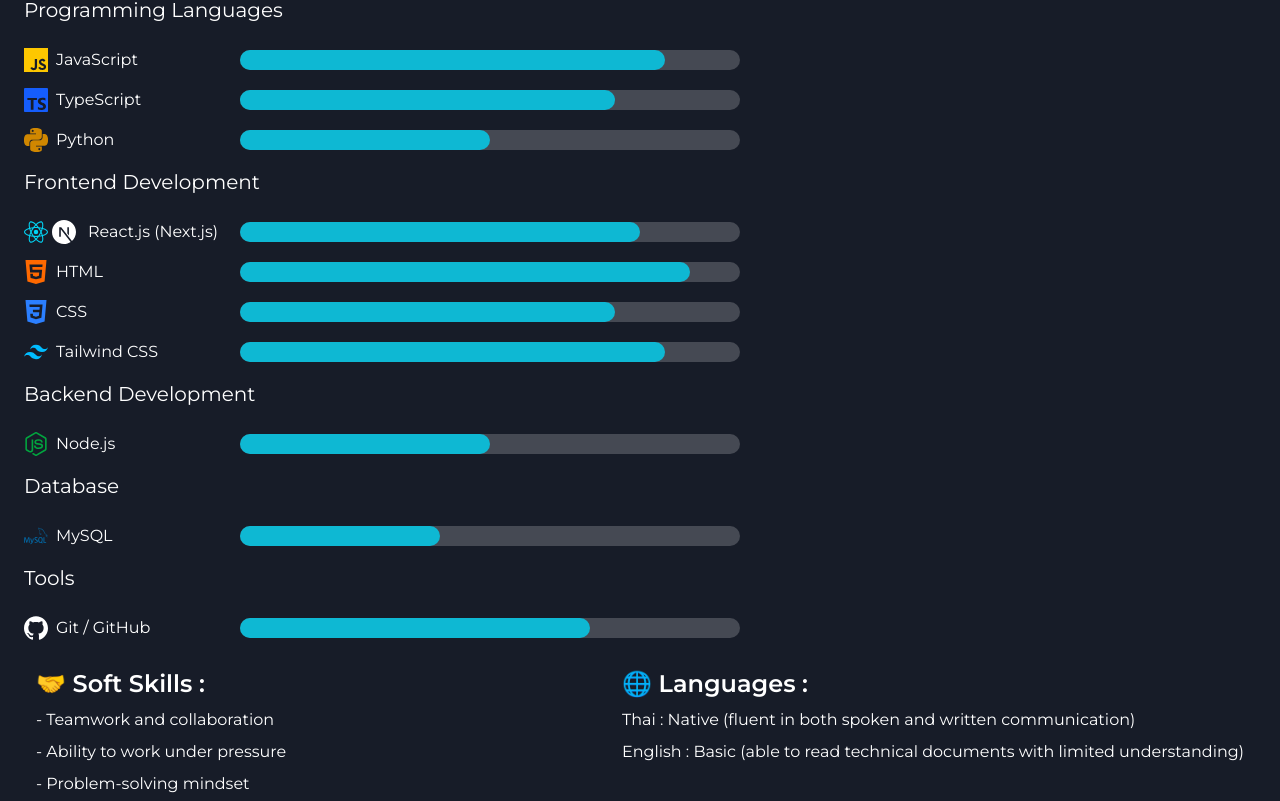
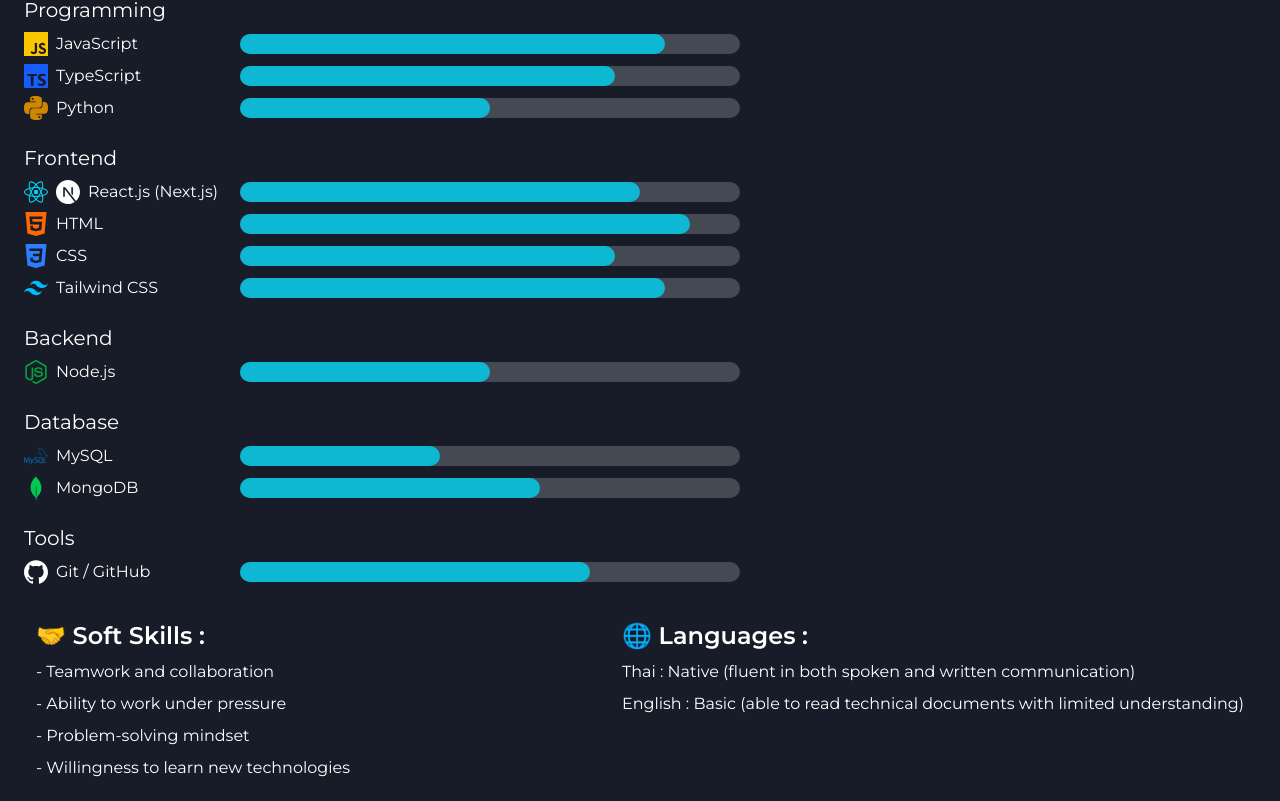
Before and after one commit to MrWorathep/my-portfolio-frontend, a Next.js app: page / in a window 1280 px wide. Shown: the part 919-1720 px from the top of the page. Built offline with nearby package versions, Linux system fonts and the light colour scheme; no server answers.

Commit message:
add motion animation all page

```diff
--- a/package.json
+++ b/package.json
@@ -11,6 +11,7 @@
   "dependencies": {
     "axios": "^1.9.0",
     "classnames": "^2.5.1",
+    "framer-motion": "^12.18.1",
     "next": "^15.3.3",
     "react": "^19.1.0",
     "react-dom": "^19.1.0",
--- a/src/app/globals.css
+++ b/src/app/globals.css
@@ -21,6 +21,7 @@
 }
 
 html {
+  overflow-x: hidden;
   scroll-behavior: smooth;
   scroll-padding-top: 100px;
   margin: 0;
--- a/src/app/page/contract/ContactPage.tsx
+++ b/src/app/page/contract/ContactPage.tsx
@@ -1,8 +1,15 @@
+"use client";
 import React from "react";
+import { motion } from "framer-motion";
 
 function ContactPage() {
   return (
-    <div className="p-2 md:p-6 text-white bg-[#171c28]">
+    <motion.div
+      className="p-2 md:p-6 text-white bg-[#171c28]"
+      initial={{ opacity: 0, x: -200 }}
+      whileInView={{ opacity: 1, x: 0 }}
+      transition={{ duration: 0.6 }}
+    >
       <h1 className="mt-3 mb-3 text-4xl font-bold">Contact</h1>
       <div className="space-y-2">
         <div className="flex items-center gap-2">
@@ -49,7 +56,7 @@
           </a>
         </div>
       </div>
-    </div>
+    </motion.div>
   );
 }
 
--- a/src/app/page/education/EducationPage.tsx
+++ b/src/app/page/education/EducationPage.tsx
@@ -1,9 +1,16 @@
+"use client";
 import React from "react";
 import Image from "next/image";
+import { motion } from "framer-motion";
 
 function EducationPage() {
   return (
-    <div className="p-2 md:p-6">
+    <motion.div
+      className="p-2 md:p-6"
+      initial={{ opacity: 0, x: 200 }}
+      whileInView={{ opacity: 1, x: 0 }}
+      transition={{ duration: 0.6 }}
+    >
       <h1 className="mt-3 mb-3 text-4xl font-bold">Education</h1>
       <div className="flex flex-wrap gap-2">
         <div className="flex flex-col flex-1 min-w-[300px] p-3 items-start">
@@ -51,7 +58,7 @@
           </div>
         </div>
       </div>
-    </div>
+    </motion.div>
   );
 }
 
--- a/src/app/page/experience/ExperiencePage.tsx
+++ b/src/app/page/experience/ExperiencePage.tsx
@@ -1,7 +1,7 @@
 "use client";
-
 import Image from "next/image";
 import { Experience } from "@/services/experienceService";
+import { motion } from "framer-motion";
 
 type Props = {
   experiences: Experience[];
@@ -10,14 +10,24 @@
 export default function ExperiencePage({ experiences }: Props) {
   return (
     <div className="p-2 md:p-6">
-      <h1 className="mt-3 mb-3 text-4xl font-bold">Experience</h1>
+      <motion.h1
+        className="mt-3 mb-3 text-4xl font-bold"
+        initial={{ opacity: 0, x: -200 }}
+        whileInView={{ opacity: 1, x: 0 }}
+        transition={{ duration: 0.6 }}
+      >
+        Experience
+      </motion.h1>
       {experiences
         .slice()
         .reverse()
         .map((exp) => (
-          <div
+          <motion.div
             className="flex flex-col gap-2 mt-4 justify-center"
             key={exp._id}
+            initial={{ opacity: 0, x: -200 }}
+            whileInView={{ opacity: 1, x: 0 }}
+            transition={{ duration: 0.6 }}
           >
             <h2 className="text-xl font-semibold">{exp.title}</h2>
             <div className="w-full max-w-[500px] aspect-video relative flex justify-center">
@@ -48,7 +58,7 @@
                 ))}
               </ul>
             </div>
-          </div>
+          </motion.div>
         ))}
     </div>
   );
--- a/src/app/page/skills/page.tsx
+++ b/src/app/page/skills/page.tsx
@@ -1,3 +1,4 @@
+"use client";
 import {
   SiTypescript,
   SiJavascript,
@@ -9,115 +10,124 @@
   SiTailwindcss,
   SiNodedotjs,
   SiMysql,
+  SiMongodb,
   SiGithub,
 } from "react-icons/si";
+import { motion } from "framer-motion";
+
+const skills = {
+  programming: [
+    {
+      icon: <SiJavascript className="w-6 h-6 text-yellow-400" />,
+      label: "JavaScript",
+      level: "85%",
+    },
+    {
+      icon: <SiTypescript className="w-6 h-6 text-blue-600" />,
+      label: "TypeScript",
+      level: "75%",
+    },
+    {
+      icon: <SiPython className="w-6 h-6 text-yellow-600" />,
+      label: "Python",
+      level: "50%",
+    },
+  ],
+  frontend: [
+    {
+      icon: (
+        <>
+          <SiReact className="w-6 h-6 text-cyan-400" />
+          <SiNextdotjs className="w-6 h-6 text-white" />
+        </>
+      ),
+      label: "React.js (Next.js)",
+      level: "80%",
+    },
+    {
+      icon: <SiHtml5 className="w-6 h-6 text-orange-500" />,
+      label: "HTML",
+      level: "90%",
+    },
+    {
+      icon: <SiCss3 className="w-6 h-6 text-blue-500" />,
+      label: "CSS",
+      level: "75%",
+    },
+    {
+      icon: <SiTailwindcss className="w-6 h-6 text-sky-400" />,
+      label: "Tailwind CSS",
+      level: "85%",
+    },
+  ],
+  backend: [
+    {
+      icon: <SiNodedotjs className="w-6 h-6 text-green-600" />,
+      label: "Node.js",
+      level: "50%",
+    },
+  ],
+  database: [
+    {
+      icon: <SiMysql className="w-6 h-6 text-sky-700" />,
+      label: "MySQL",
+      level: "40%",
+    },
+    {
+      icon: <SiMongodb className="w-6 h-6 text-green-500" />,
+      label: "MongoDB",
+      level: "60%",
+    },
+  ],
+  tools: [
+    {
+      icon: <SiGithub className="w-6 h-6 text-white" />,
+      label: "Git / GitHub",
+      level: "70%",
+    },
+  ],
+};
 
 function SkillsPage() {
   return (
     <main className="p-2 md:p-6">
-      <div className="flex flex-col gap-4 flex-1 mx-auto">
+      <motion.div
+        className="flex flex-col gap-4 flex-1 mx-auto"
+        initial={{ opacity: 0, x: -200 }}
+        whileInView={{ opacity: 1, x: 0 }}
+        transition={{ duration: 0.6 }}
+      >
         <h1 className="text-4xl font-bold mb-4">Skills</h1>
-        <div className="text-2xl mb-2 font-semibold">💻 Hard Skills :</div>
-        <div className="text-xl mb-2">Programming Languages</div>
-        <div className="flex items-center gap-4 flex-wrap">
-          <div className="flex items-center gap-2 min-w-[200px]">
-            <SiJavascript className="w-6 h-6 text-yellow-400" />
-            <span>JavaScript</span>
+        <div className="text-2xl font-semibold mb-2">💻 Hard Skills :</div>
+
+        {Object.entries(skills).map(([section, skillList], sectionIdx) => (
+          <div key={sectionIdx}>
+            <div className="text-xl mb-2 capitalize">
+              {section.replace(/([a-z])([A-Z])/g, "$1 $2")}
+            </div>
+            {skillList.map((skill, idx) => (
+              <div key={idx} className="flex items-center gap-4 flex-wrap mb-2">
+                <div className="flex items-center gap-2 min-w-[200px]">
+                  {skill.icon}
+                  <span>{skill.label}</span>
+                </div>
+                <div className="bg-white/20 rounded-xl flex-1 h-5 max-w-[500px] min-w-[200px]">
+                  <div
+                    className="h-full rounded-xl bg-cyan-400/80"
+                    style={{ width: skill.level }}
+                  />
+                </div>
+              </div>
+            ))}
           </div>
-          <div className="bg-white/20 rounded-xl flex-1 h-5 max-w-[500px] min-w-[200px]">
-            <div className="w-[85%] bg-cyan-400/80 h-full rounded-xl"></div>
-          </div>
-        </div>
-        <div className="flex items-center gap-4 flex-wrap">
-          <div className="flex items-center gap-2 min-w-[200px]">
-            <SiTypescript className="w-6 h-6 text-blue-600" />
-            <span>TypeScript</span>
-          </div>
-          <div className="bg-white/20 rounded-xl flex-1 h-5 max-w-[500px] min-w-[200px]">
-            <div className="w-[75%] bg-cyan-400/80 h-full rounded-xl"></div>
-          </div>
-        </div>
-        <div className="flex items-center gap-4 flex-wrap">
-          <div className="flex items-center gap-2 min-w-[200px]">
-            <SiPython className="w-6 h-6 text-yellow-600" />
-            <span>Python</span>
-          </div>
-          <div className="bg-white/20 rounded-xl flex-1 h-5 max-w-[500px] min-w-[200px]">
-            <div className="w-[50%] bg-cyan-400/80 h-full rounded-xl"></div>
-          </div>
-        </div>
-
-        <div className="text-xl mb-2">Frontend Development</div>
-        <div className="flex items-center gap-4 flex-wrap">
-          <div className="flex items-center gap-1 min-w-[200px]">
-            <SiReact className="w-6 h-6 text-cyan-400" />
-            <SiNextdotjs className="w-6 h-6 text-white" />
-            <span className="ml-2">React.js (Next.js)</span>
-          </div>
-          <div className="bg-white/20 rounded-xl flex-1 h-5 max-w-[500px] min-w-[200px]">
-            <div className="w-[80%] bg-cyan-400/80 h-full rounded-xl"></div>
-          </div>
-        </div>
-
-        <div className="flex items-center gap-4 flex-wrap">
-          <div className="flex items-center gap-2 min-w-[200px]">
-            <SiHtml5 className="w-6 h-6 text-orange-500" />
-            <span>HTML</span>
-          </div>
-          <div className="bg-white/20 rounded-xl flex-1 h-5 max-w-[500px] min-w-[200px]">
-            <div className="w-[90%] bg-cyan-400/80 h-full rounded-xl"></div>
-          </div>
-        </div>
-        <div className="flex items-center gap-4 flex-wrap">
-          <div className="flex items-center gap-2 min-w-[200px]">
-            <SiCss3 className="w-6 h-6 text-blue-500" />
-            <span>CSS</span>
-          </div>
-          <div className="bg-white/20 rounded-xl flex-1 h-5 max-w-[500px] min-w-[200px]">
-            <div className="w-[75%] bg-cyan-400/80 h-full rounded-xl"></div>
-          </div>
-        </div>
-        <div className="flex items-center gap-4 flex-wrap">
-          <div className="flex items-center gap-2 min-w-[200px]">
-            <SiTailwindcss className="w-6 h-6 text-sky-400" />
-            <span>Tailwind CSS</span>
-          </div>
-          <div className="bg-white/20 rounded-xl flex-1 h-5 max-w-[500px] min-w-[200px]">
-            <div className="w-[85%] bg-cyan-400/80 h-full rounded-xl"></div>
-          </div>
-        </div>
-        <div className="text-xl mb-2">Backend Development</div>
-        <div className="flex items-center gap-4 flex-wrap">
-          <div className="flex items-center gap-2 min-w-[200px]">
-            <SiNodedotjs className="w-6 h-6 text-green-600" />
-            <span>Node.js</span>
-          </div>
-          <div className="bg-white/20 rounded-xl flex-1 h-5 max-w-[500px] min-w-[200px]">
-            <div className="w-[50%] bg-cyan-400/80 h-full rounded-xl"></div>
-          </div>
-        </div>
-        <div className="text-xl mb-2">Database</div>
-        <div className="flex items-center gap-4 flex-wrap">
-          <div className="flex items-center gap-2 min-w-[200px]">
-            <SiMysql className="w-6 h-6 text-sky-700" />
-            <span>MySQL</span>
-          </div>
-          <div className="bg-white/20 rounded-xl flex-1 h-5 max-w-[500px] min-w-[200px]">
-            <div className="w-[40%] bg-cyan-400/80 h-full rounded-xl"></div>
-          </div>
-        </div>
-        <div className="text-xl mb-2">Tools</div>
-        <div className="flex items-center gap-4 flex-wrap">
-          <div className="flex items-center gap-2 min-w-[200px]">
-            <SiGithub className="w-6 h-6 text-white" />
-            <span>Git / GitHub</span>
-          </div>
-          <div className="bg-white/20 rounded-xl flex-1 h-5 max-w-[500px] min-w-[200px]">
-            <div className="w-[70%] bg-cyan-400/80 h-full rounded-xl"></div>
-          </div>
-        </div>
-      </div>
-      <div className="w-full flex gap-2 flex-wrap justify-between mt-4">
+        ))}
+      </motion.div>
+      <motion.div
+        className="w-full flex gap-2 flex-wrap justify-between mt-4"
+        initial={{ opacity: 0, x: 200 }}
+        whileInView={{ opacity: 1, x: 0 }}
+        transition={{ duration: 0.6 }}
+      >
         <div className="p-3">
           <div className="text-2xl mb-2 font-semibold">🤝 Soft Skills :</div>
           <div className="flex flex-col gap-2">
@@ -146,7 +156,7 @@
             <span>Communication: Discord, Microsoft Teams, Zoom</span>
           </div>
         </div>
-      </div>
+      </motion.div>
     </main>
   );
 }
```
Also changed, not shown: src/app/page/about/AboutPage.tsx (+15 -10 lines), src/app/page/home/HomePage.tsx (+18 -8 lines), src/app/page/project/ProjectPage.tsx (+28 -7 lines), 1 other file (tests, documents, lock files or other folders).
